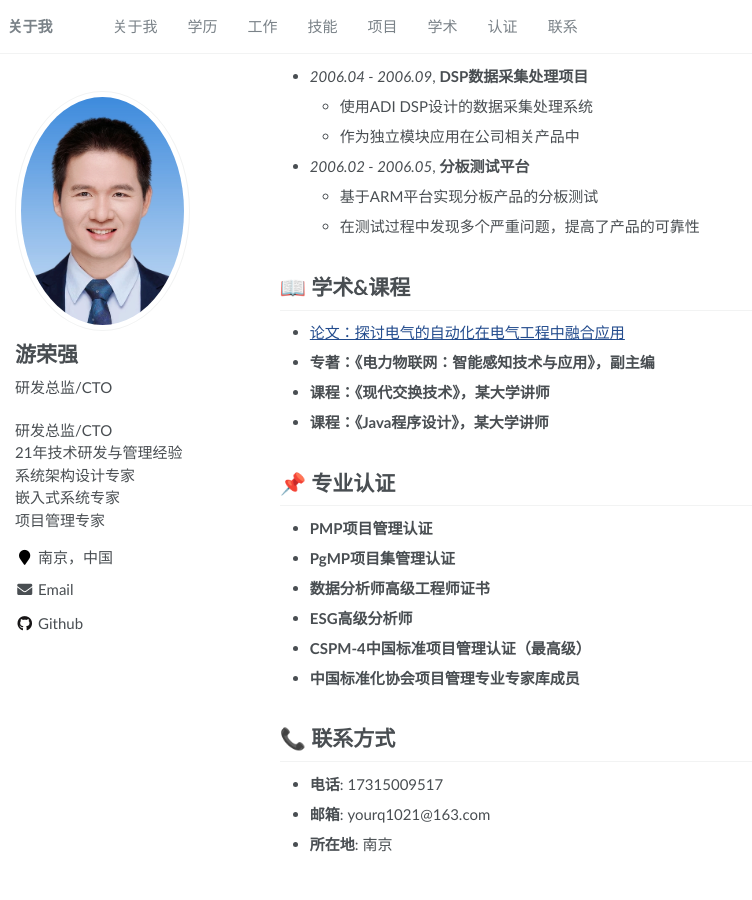
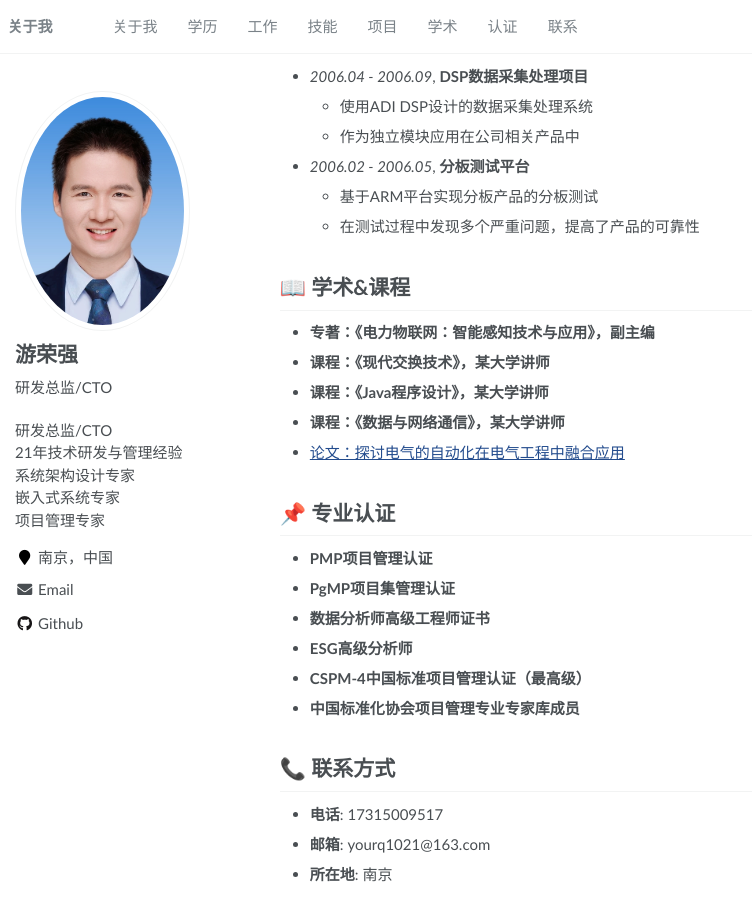
Before and after one commit to yourq1021/yourq1021.github.io, a Jekyll site: the page built from _pages/about.md, in a window 1280 px wide and 900 px high, scrolled down 2849 px. Shown: the whole window, without its empty margins (0-752 px from the left). Built offline with Jekyll 4.4.1, drawn with Linux system fonts in a browser that asks for light colours; before the commit the page ends 3719 px from its top, so only the background shows below that.

Commit message:
Add course

```diff
--- a/_pages/about.md
+++ b/_pages/about.md
@@ -141,11 +141,11 @@ redirect_from:
 
 <span class='anchor' id='academic'></span>
 # 📖 学术&课程
-
-- [论文：探讨电气的自动化在电气工程中融合应用](http://xueshu.qikan.com.cn/preview/1/85/792350)
 - **专著：《电力物联网：智能感知技术与应用》，副主编**
 - **课程：《现代交换技术》，某大学讲师**
 - **课程：《Java程序设计》，某大学讲师**
+- **课程：《数据与网络通信》，某大学讲师**
+- [论文：探讨电气的自动化在电气工程中融合应用](http://xueshu.qikan.com.cn/preview/1/85/792350)
 
 <span class='anchor' id='certification'></span>
 # 📌 专业认证
```
